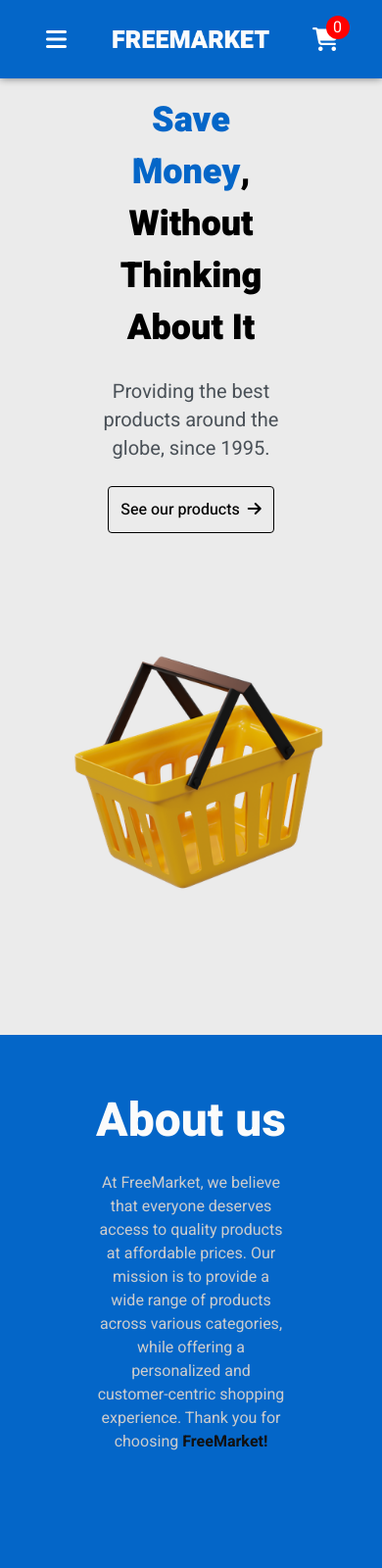
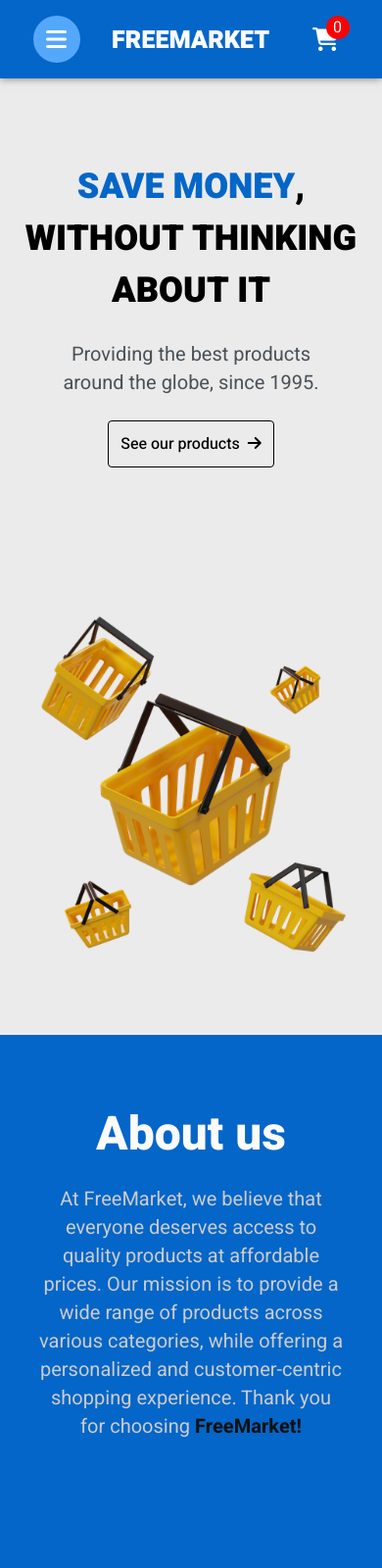
Before and after one commit to MarianoBarella95/freemarket, a plain HTML site: page index.html in a window 390 px wide. Shown: the top 1600 px of the page at 98% size. Drawn offline with Linux system fonts and the light colour scheme.

Commit message:
Arreglé title y cambié img hero

```diff
--- a/index.html
+++ b/index.html
@@ -25,7 +25,7 @@
             </nav>
             <button class="btn-cart">
                 <i class="fa-solid fa-cart-shopping" style="color: #ffffff;"></i>
-                <div class="cart-quantity">0</div>
+                <div class="cart-quantity"></div>
             </button>
             <div class="cart">
                 <h3>Your Products</h3>
--- a/style.css
+++ b/style.css
@@ -380,7 +380,7 @@ main {
     display: flex;
     justify-content: center;
     align-items: center;
-    background-image: url(img/hero-3d-img-5.png);
+    background-image: url(img/hero-3d-img-2.png);
     background-position: center;
     background-size: contain;
     background-repeat: no-repeat;
@@ -846,6 +846,8 @@ footer {
         background-color: transparent;
         border: none;
         cursor: pointer;
+        background-color: #54A8FC;
+        border-radius: 100%;
     }
 
     .nav-menu {
@@ -891,14 +893,17 @@ footer {
 
     .section-hero {
         min-height: 60rem;
+        width: 100%;
 
 
         & .title-container {
             padding: 1rem 0;
             height: 50%;
+            width: 80%;
 
             & .hero-title {
                 font-size: 2.25rem;
+                text-transform: uppercase;
             }
 
             & .hero-subtitle {
@@ -926,9 +931,11 @@ footer {
         min-height: 60rem;
         background-color: #0466c8;
         flex-direction: column-reverse;
+        width: 100%;
 
         & .about-us-text {
             height: 50%;
+            width: 100%;
 
             & .about-us-title {
                 color: #fbfbfb;
@@ -937,6 +944,8 @@ footer {
 
             & .about-us-p {
                 color: #cccccc;
+                width: 80%;
+                font-size: 1.25rem;
             }
         }
 
@@ -1059,6 +1068,15 @@ footer {
 }
 
 @media screen and (max-width: 480px) {
+    .section-hero {
+
+        & .title-container {
+            width: 100%;
+
+        }
+    }
+
+
     .about-us-text {
 
         & .about-us-p {
```
